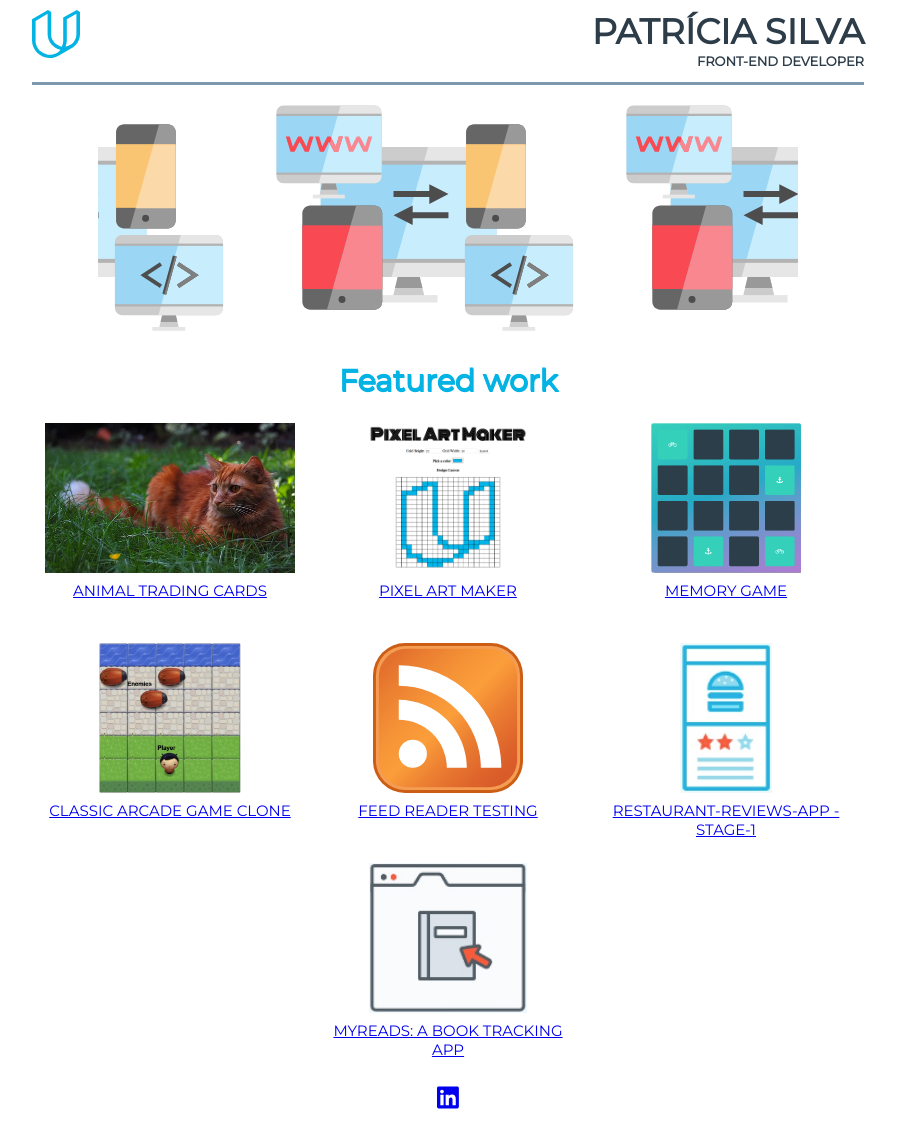
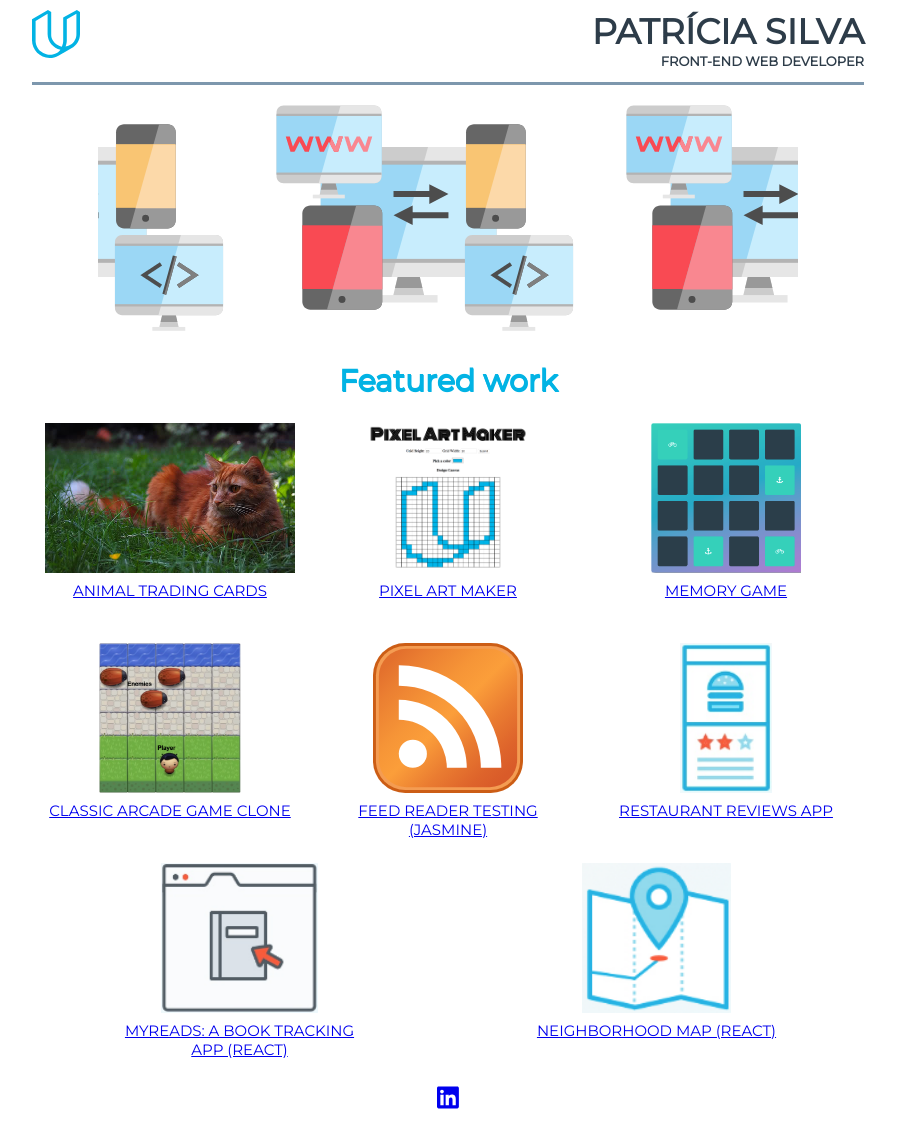
Before and after one commit to PlaySnowi/Portfolio-Site, a plain HTML site: page index.html in a window 1280 px wide. Shown: the whole page, without its empty margins (192-1089 px from the left). Drawn offline with Linux system fonts and the light colour scheme.

Commit message:
Add Neighborhood Map project

```diff
--- a/index.html
+++ b/index.html
@@ -18,7 +18,7 @@
         <img class="header_logo" src="img/udacity.svg" alt="udacity logo">
         <div class="header_title">
           <h1 class="my_name">Patrícia Silva</h1>
-          <h3 class="my_description">Front-end developer</h3>
+          <h3 class="my_description">Front-end web developer</h3>
         </div>
       </div>
     </header>
@@ -58,17 +58,22 @@
 
             <figure class="figure_box">
               <img class="work_thumbnail" src="img/FRT.svg" alt="rss icon">
-              <figcaption class="work_name"><a href="https://github.com/PlaySnowi/Feed-Reader-Testing" target="_blank">Feed Reader Testing</a></figcaption>
+              <figcaption class="work_name"><a href="https://github.com/PlaySnowi/Feed-Reader-Testing" target="_blank">Feed Reader Testing (Jasmine)</a></figcaption>
             </figure>
 
             <figure class="figure_box">
               <img class="work_thumbnail" src="img/RRA.png" alt="restaurant reviews app icon">
-              <figcaption class="work_name"><a href="https://github.com/PlaySnowi/Restaurant-Reviews-App---Stage-1" target="_blank">Restaurant-Reviews-App - Stage-1</a></figcaption>
+              <figcaption class="work_name"><a href="https://github.com/PlaySnowi/Restaurant-Reviews-App" target="_blank">Restaurant Reviews App</a></figcaption>
             </figure>
 
             <figure class="figure_box">
               <img class="work_thumbnail" src="img/MRABTA.png" alt="myreads app icon">
-              <figcaption class="work_name"><a href="https://github.com/PlaySnowi/MyReads-A-Book-Tracking-App" target="_blank">MyReads: A Book Tracking App</a></figcaption>
+              <figcaption class="work_name"><a href="https://github.com/PlaySnowi/MyReads-A-Book-Tracking-App" target="_blank">MyReads: A Book Tracking App (React)</a></figcaption>
+            </figure>
+
+            <figure class="figure_box">
+              <img class="work_thumbnail" src="img/NM.png" alt="neighborhood map icon">
+              <figcaption class="work_name"><a href="https://github.com/PlaySnowi/Neighborhood-Map" target="_blank">Neighborhood Map (React)</a></figcaption>
             </figure>
           </div>
 
```
Also changed, not shown: img/NM.png (added).
